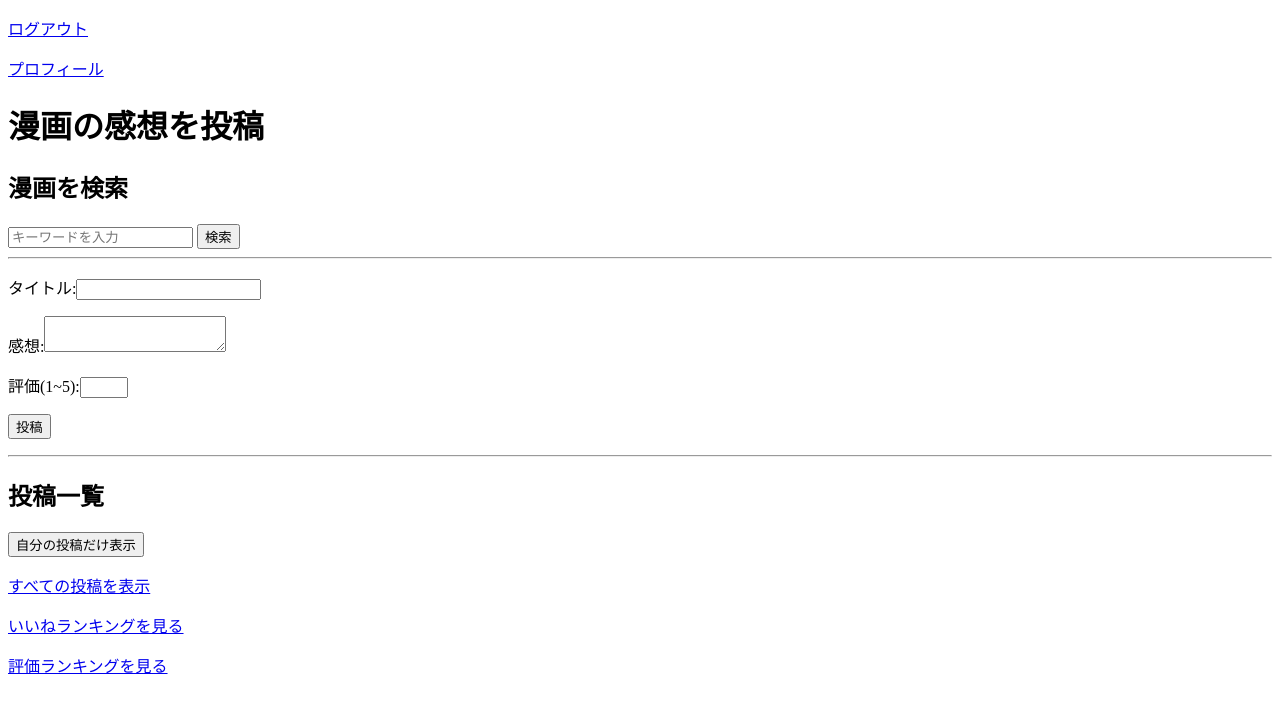
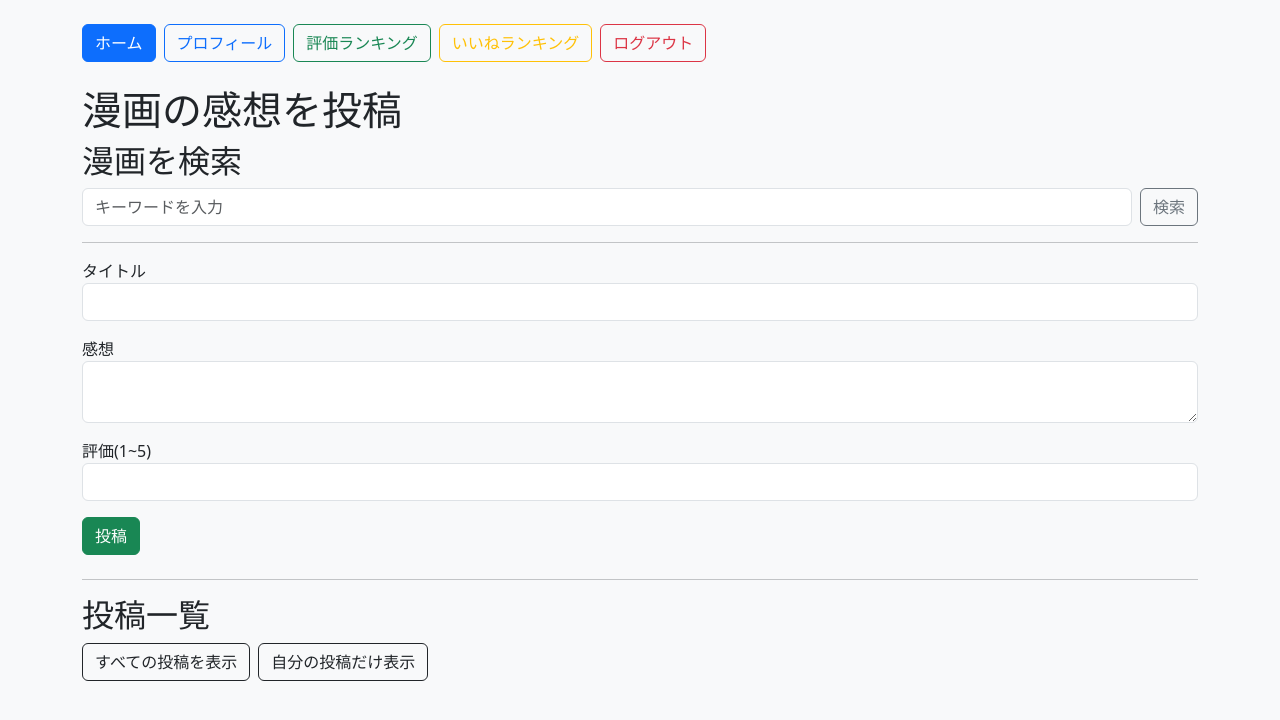
Before and after one commit to toru1064/manga_project, a Flask app: page / in a window 1280 px wide. Shown: the top 720 px of the page. Run offline with Flask 3, Linux system fonts and the light colour scheme; the visitor is signed in with stand-in values (Sample User, id 1); data that the repository does not hold is empty.

Commit message:
UI改善

```diff
--- a/manga_app/app/templates/index.html
+++ b/manga_app/app/templates/index.html
@@ -1,22 +1,27 @@
 <!DOCTYPE html>
 <html lang="ja">
     <head>
+        <link href="https://cdn.jsdelivr.net/npm/bootstrap@5.3.3/dist/css/bootstrap.min.css" rel="stylesheet">
         <meta charset="UTF-8">
         <title>漫画感想アプリ</title>
     </head>
-    <body>
-        <p>
-            <a href="{{ url_for('main.logout') }}">ログアウト</a>
-        </p>
+    <body class="bg-light">
+        <div class="container mt-4">
 
-        <p><a href="{{ url_for('main.profile') }}">プロフィール</a></p>
+            <nav class="d-flex gap-2 flex-wrap mb-4">
+                <a href="{{ url_for('main.index') }}" class="btn btn-primary">ホーム</a>
+                <a href="{{ url_for('main.profile', user_id=current_user.id) }}" class="btn btn-outline-primary">プロフィール</a>
+                <a href="{{ url_for('main.rating_ranking') }}" class="btn btn-outline-success">評価ランキング</a>
+                <a href="{{ url_for('main.ranking') }}" class="btn btn-outline-warning">いいねランキング</a>
+                <a href="{{ url_for('main.logout') }}" class="btn btn-outline-danger">ログアウト</a>
+            </nav>
 
             <h1>漫画の感想を投稿</h1>
 
             <h2>漫画を検索</h2>
-        <form method="GET" action="{{ url_for('main.index') }}">
-            <input type="text" name="keyword" placeholder="キーワードを入力" value="{{ request.args.get('keyword', '') }}">
-            <input type="submit" value="検索">
+            <form method="GET" action="{{ url_for('main.index') }}" class="d-flex gap-2 mb-3">
+                <input type="text" name="keyword" class="form-control" placeholder="キーワードを入力" value="{{ request.args.get('keyword', '') }}">
+                <input type="submit" value="検索" class="btn btn-outline-secondary">
             </form>
             <hr>
 
@@ -24,30 +29,56 @@
                 <p style="color: red;">{{error}}</p>
             {% endif %}
 
-        <form method="POST">
-            <p>タイトル:<input type="text" name="title" value="{{ input_title }}" required></p>
-            <p>感想:<textarea name="review" required>{{ input_review }}</textarea></p>
-            <p>評価(1~5):<input type="number" name="rating" min="1" max="5" value="{{ input_rating }}" required></p>
-            <p><input type="submit" value="投稿"></p>
+            <form method="POST" class="mb-4">
+                <div class="mb-3">
+                    <label>タイトル</label>
+                    <input type="text" name="title" value="{{ input_title }}" required class="form-control">
+                </div>
+
+                <div class="mb-3">
+                    <label>感想</label>
+                    <textarea name="review" required class="form-control">{{ input_review }}</textarea>
+                </div>
+
+                <div class="mb-3">
+                    <label>評価(1~5)</label>
+                    <input type="number" name="rating" min="1" max="5" value="{{ input_rating }}" required class="form-control">
+                </div>
+
+                <button type="submit" class="btn btn-success">投稿</button>
             </form>
 
             <hr>
 
             <h2>投稿一覧</h2>
-        <form method="GET" action="/" style="display: inline;">
+            <div class="d-flex gap-2 mb-3">
+
+                <a href="/" class="btn btn-outline-dark">すべての投稿を表示</a>
+
+                <form method="GET" action="/" class="m-0">
                     <input type="hidden" name="filter" value="my_posts">
-            <button type="submit">自分の投稿だけ表示</button>
+                    <button type="submit" class="btn btn-outline-dark">自分の投稿だけ表示</button>
                 </form>
 
-        <p><a href="/">すべての投稿を表示</a></p>
-        <p><a href="{{ url_for('main.ranking') }}">いいねランキングを見る</a></p>
-        <p><a href="{{ url_for('main.rating_ranking') }}">評価ランキングを見る</a></p>
+            </div>
 
             {% for post in posts %}
-            <p>投稿日時: {{ post.created_at.strftime('%Y/%m/%d %H:%M') }}</p>
-            <p>投稿者：<a href="{{ url_for('main.user_profile', user_id=post.user.id) }}">{{ post.user.username }}</a></p>
-            <p>タイトル: {{ post.title }}</p>
-            <p>感想: {{ post.review }}</p>
+                <div class="mb-3 p-3 border rounded bg-white">
+                    <p class="text-muted mb-1">
+                        {{ post.created_at.strftime('%Y/%m/%d %H:%M') }}
+                    </p>
+
+                    <p class="mb-1">
+                        投稿者：
+                        <a href="{{ url_for('main.user_profile', user_id=post.user.id) }}">
+                            {{ post.user.username }}
+                        </a>
+                    </p>
+
+                    <h5>{{ post.title }}</h5>
+
+                    <p>{{ post.review }}</p>
+
                     <p>評価: {{ post.rating }} / 5</p>
 
                     <form method="POST" action="{{ url_for('main.toggle_like', book_id=post.id) }}" style="display: inline;">
@@ -92,6 +123,9 @@
                     {% endif %}
                     <hr>
 
+                </div>
             {% endfor %}
+
+
     </body>
 </html>
```
Lines whose indentation alone changed are shown as unchanged.
